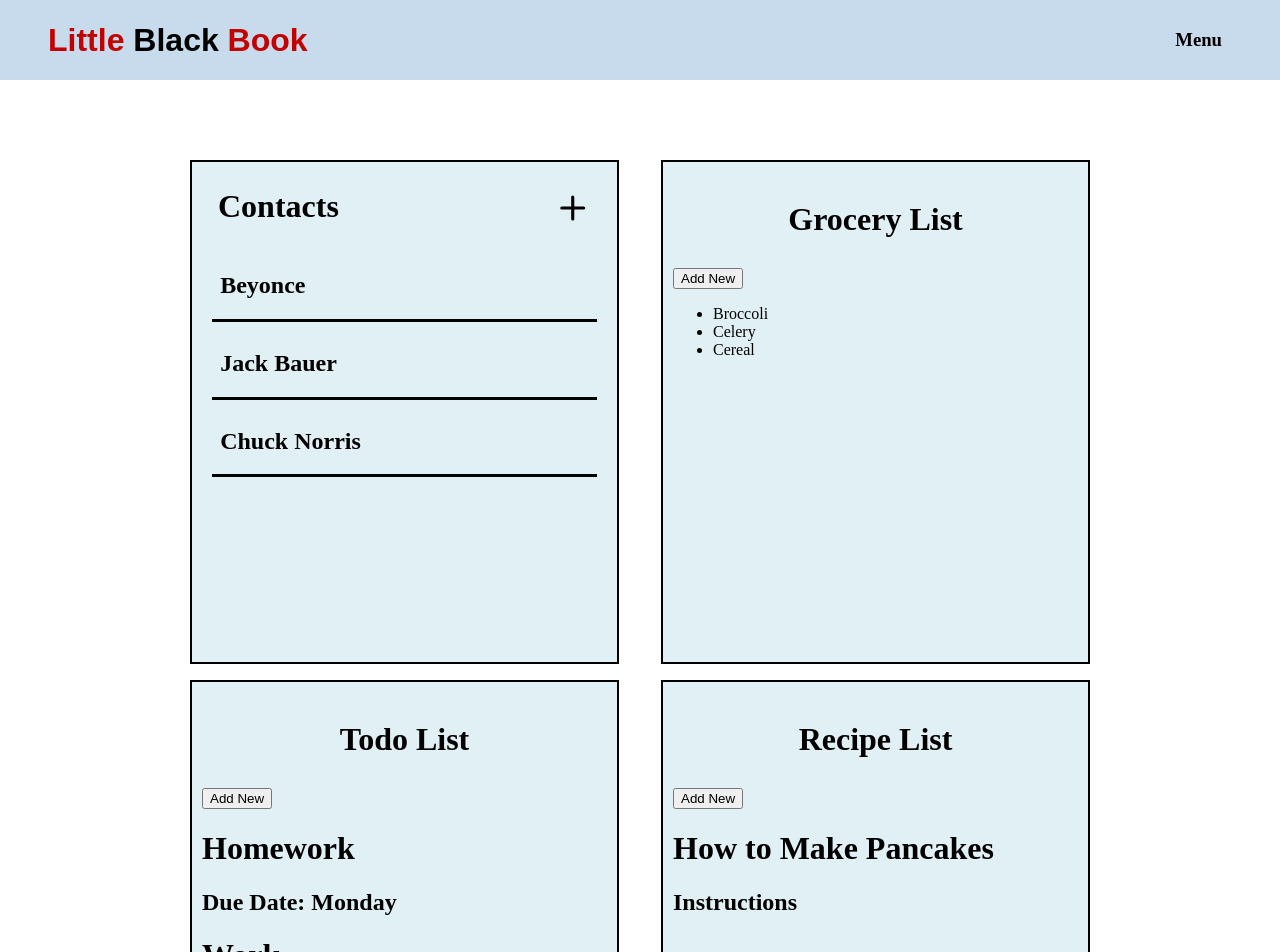
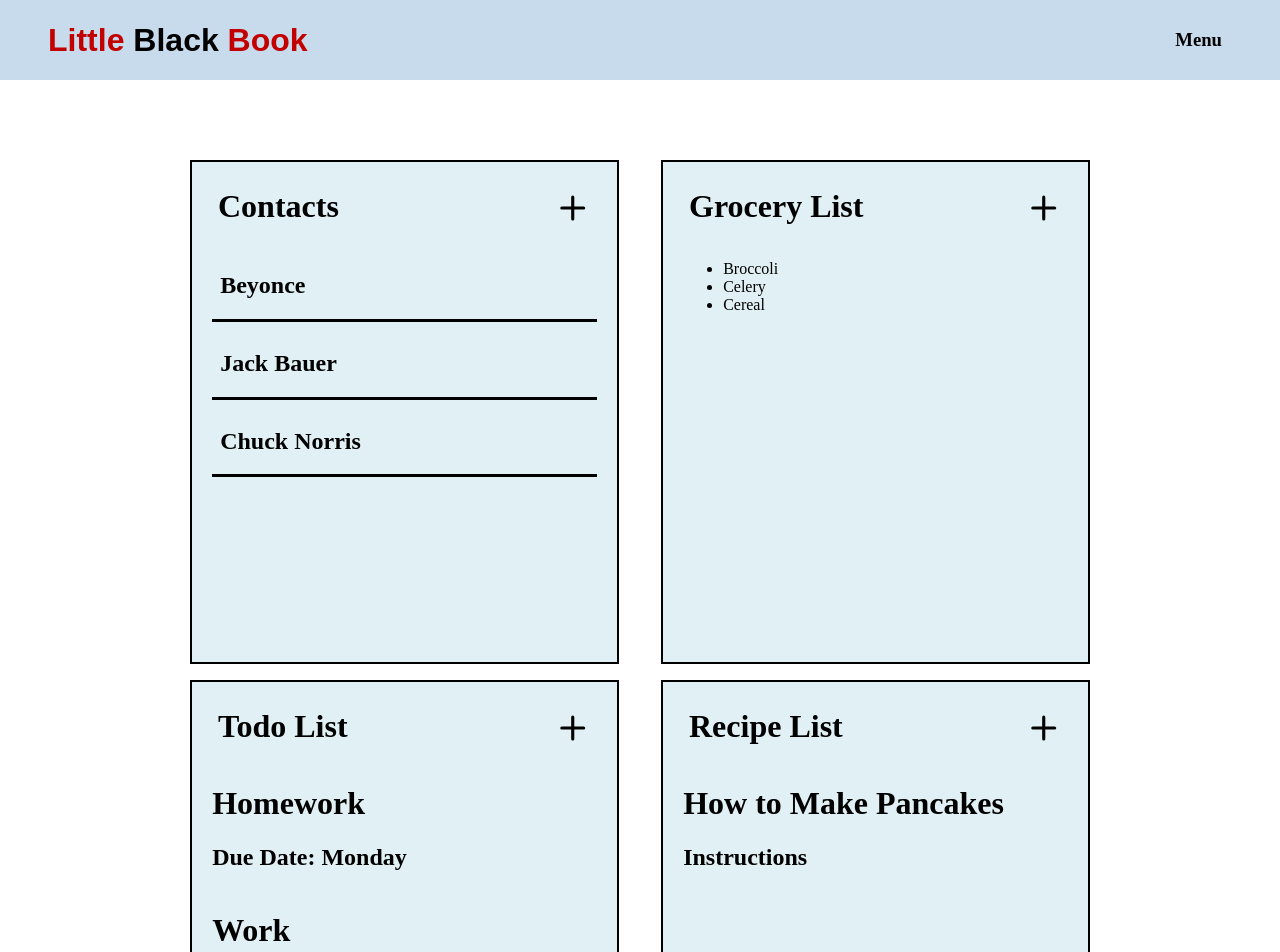
Before and after one commit to themancalledzac/littleBlackBook, a Next.js app: page /user in a window 1280 px wide. Shown: the top 952 px of the page. Built offline with nearby package versions, Linux system fonts and the light colour scheme.

Commit message:
added plus button and contact module css

```diff
--- a/src/Components/GroceryListModule/GroceryListModule.jsx
+++ b/src/Components/GroceryListModule/GroceryListModule.jsx
@@ -3,13 +3,16 @@
 import styles from './GroceryListModule.module.scss';
 import GroceryListItem from "@/Components/ListSimpleItem/GroceryListItem";
 import { useState } from "react";
+import { Plus } from "lucide-react";
 
 export default function GroceryListModule( { module } ) {
 
     return (
         <div className={styles.groceryModuleWrapper}>
+            <div className={styles.moduleHeader}>
             <h1 className={styles.moduleTitle}>{module.title}</h1>
-            <button>Add New</button>
+            <Plus className={styles.lucide} />
+            </div>
             <div className={styles.dataList}>
                 <ul>
 
--- a/src/Components/GroceryListModule/GroceryListModule.module.scss
+++ b/src/Components/GroceryListModule/GroceryListModule.module.scss
@@ -4,12 +4,32 @@
   @extend .moduleWrapper;
 }
 
+.moduleHeader {
+  display: flex;
+  justify-content: space-between;
+}
+
 .moduleTitle {
   padding: 0.5rem;
+  margin: 0.5rem;
   justify-content: center;
-  text-align: center;
+  width: 80%;
+  text-align: left;
 }
 
 .dataList {
-  // todo
+  cursor: pointer;
+  display: flex;
+  flex-direction: column;
+  width: 95%;
+  margin-right: auto;
+  margin-left: auto;
 }
+
+.lucide {
+  cursor: pointer;
+  width: 40px;
+  height: 40px;
+  padding: 0.5rem;
+  margin: 0.5rem;
+}
--- a/src/Components/RecipeListModule/RecipeListModule.jsx
+++ b/src/Components/RecipeListModule/RecipeListModule.jsx
@@ -3,6 +3,7 @@
 import styles from './RecipeListModule.module.scss';
 import RecipeListItem from "@/Components/RecipeListItem/RecipeListItem";
 import { useState } from "react";
+import { Plus } from "lucide-react";
 
 export default function RecipeListModule( { module } ) {
     const [currentChoice, setCurrentChoice] = useState( null );
@@ -12,8 +13,10 @@ export default function RecipeListModule( { module } ) {
 
     return (
         <div className={styles.recipeModuleWrapper}>
+             <div className={styles.moduleHeader}>
             <h1 className={styles.moduleTitle}>{module.title}</h1>
-            <button>Add New</button>
+            <Plus className={styles.lucide} />
+            </div>
             <div className={styles.dataList}>
                 {module.data.map( ( moduleItem ) => (
                     <RecipeListItem title={moduleItem.title} instructions={moduleItem.instructions}
--- a/src/Components/RecipeListModule/RecipeListModule.module.scss
+++ b/src/Components/RecipeListModule/RecipeListModule.module.scss
@@ -3,9 +3,31 @@
 .recipeModuleWrapper {
   @extend .moduleWrapper;
 }
-
+.moduleHeader {
+  display: flex;
+  justify-content: space-between;
+}
 .moduleTitle {
   padding: 0.5rem;
+  margin: 0.5rem;
   justify-content: center;
-  text-align: center;
+  width: 80%;
+  text-align: left;
 }
+
+.dataList {
+  cursor: pointer;
+  display: flex;
+  flex-direction: column;
+  width: 95%;
+  margin-right: auto;
+  margin-left: auto;
+}
+
+.lucide {
+  cursor: pointer;
+  width: 40px;
+  height: 40px;
+  padding: 0.5rem;
+  margin: 0.5rem;
+}
--- a/src/Components/TodoListModule/TodoListModule.jsx
+++ b/src/Components/TodoListModule/TodoListModule.jsx
@@ -3,6 +3,7 @@
 import styles from './TodoListModule.module.scss';
 import ToDoListItem from "@/Components/ToDoListItem/ToDoListItem";
 import { useState } from "react";
+import { Plus } from "lucide-react";
 
 export default function TodoListModule( { module } ) {
     const [currentChoice, setCurrentChoice] = useState( null );
@@ -12,8 +13,10 @@ export default function TodoListModule( { module } ) {
 
     return (
         <div className={styles.todoListModuleWrapper}>
+            <div className={styles.moduleHeader}>
             <h1 className={styles.moduleTitle}>{module.title}</h1>
-            <button>Add New</button>
+            <Plus className={styles.lucide} />
+            </div>
             <div className={styles.dataList}>
                 {module.data.map( ( moduleItem ) => (
                     <ToDoListItem title={moduleItem.title} dateDue={moduleItem.dateDue}/>
--- a/src/Components/TodoListModule/TodoListModule.module.scss
+++ b/src/Components/TodoListModule/TodoListModule.module.scss
@@ -4,12 +4,32 @@
   @extend .moduleWrapper;
 }
 
+.moduleHeader {
+  display: flex;
+  justify-content: space-between;
+}
+
 .moduleTitle {
   padding: 0.5rem;
+  margin: 0.5rem;
   justify-content: center;
-  text-align: center;
+  width: 80%;
+  text-align: left;
 }
 
 .dataList {
-  // todo
+  cursor: pointer;
+  display: flex;
+  flex-direction: column;
+  width: 95%;
+  margin-right: auto;
+  margin-left: auto;
 }
+
+.lucide {
+  cursor: pointer;
+  width: 40px;
+  height: 40px;
+  padding: 0.5rem;
+  margin: 0.5rem;
+}
```
